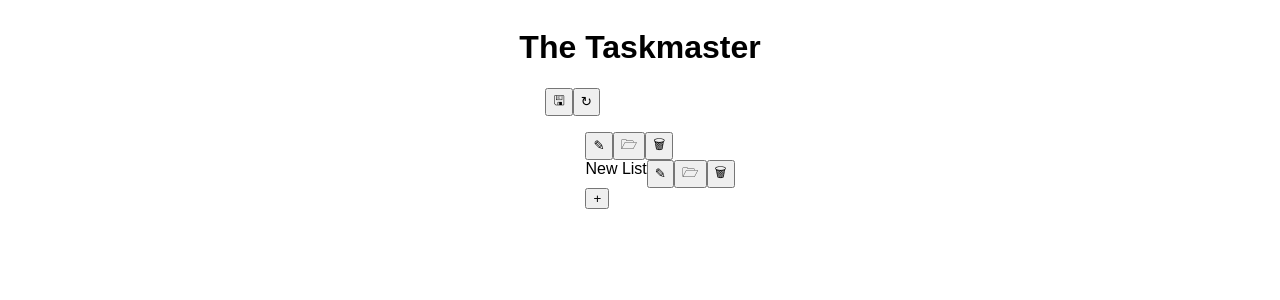
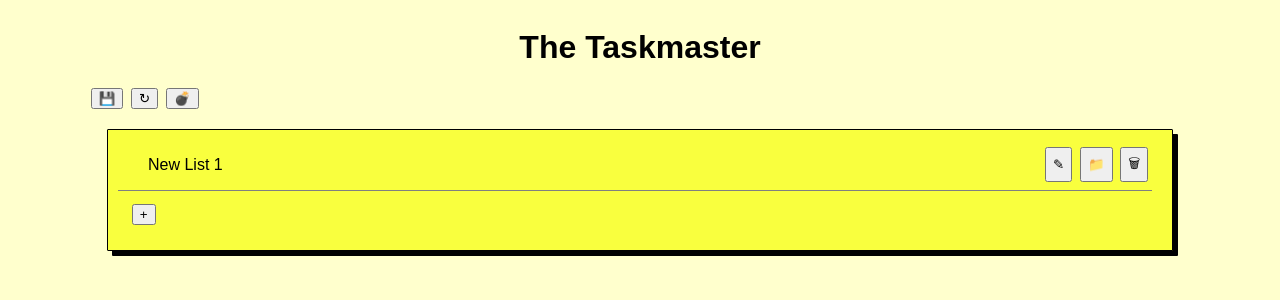
Before and after one commit to Aevo55/A2TodoApp, a SvelteKit app: page / in a window 1280 px wide. Both pictures are taken after a click on the button "New List". Shown: the top 300 px of the page. Built offline with nearby package versions, Linux system fonts and the light colour scheme; a web font is replaced by a local one.

Commit message:
List list working editing

```diff
--- a/src/routes/Todo.svelte
+++ b/src/routes/Todo.svelte
@@ -1,17 +1,11 @@
 <script>
 import {onMount} from 'svelte'
 
+let emptyList = []
+
 let newItem = $state("")
 
-let listList = $state([{
-     items: [{
-          text: "",
-          done: false,
-          edit: false
-     }],
-     edit: false,
-     color: "#FFECA1"
-}])
+let listList = $state([])
 
 let currList = $state(null)
 
@@ -23,21 +17,28 @@ function load(){
      let storedList = localStorage.getItem('storedList')
      if (storedList) {
           listList = (JSON.parse(storedList))
-          for(let l of listList){
-               edit = false
-               for(let i of l.items){
-
+          for(let i = 0; i < listList.length; i++){
+               listList[i].edit = false
+               for(let j = 0; j < listList[i].items.length; j++){
+                    listList[i].items[j].edit = false
                }
           }
+     }else{
+          listList = emptyList
      }
 }
 
-function openMode(){
+function goBack(){
      currList = null
 }
 
 function saveAll() {
      return localStorage.setItem('storedList', JSON.stringify(listList))
+}
+
+function nuke(){
+     localStorage.setItem('storedList', JSON.stringify(emptyList))
+     load();
 }
 
 function trashList(){
@@ -50,14 +51,19 @@ function trashList(){
 
 function newList(){
      listList.push({
-          name: "New List",
+          name: "New List " + (listList.length + 1),
           items: [],
+          edit: false,
           color: "#FFECA1"
      })
 }
 
 function editListName(index){
-
+     let oldEdit = listList[index].edit
+     for(let i = 0; i < listList.length; i++){
+          listList[i].edit = false;
+     }
+     listList[index].edit = !oldEdit;
 }
 
 function openList(index){
@@ -104,47 +110,105 @@ $inspect(listList)
 
 <div class="_col">
      <div class="_row buttonBar">
-          <button type="button" title="Save" onclick={() => saveAll()}>🖫</button>
-          <button type="button" title="Undo" onclick={() => load()}>↻</button>
+          <button class="headerButton" type="button" title="Save" onclick={() => saveAll()}>&#128190;</button>
+          <button class="headerButton" type="button" title="Undo" onclick={() => load()}>↻</button>
+          <button class="headerButton" type="button" title="Kaboom" onclick={() => nuke()}>💣</button>
      </div>
      {#if currList == null}
-     <ul>
+     <div class="listHolder">
           {#each listList as item, index}
-          <li class="_row">
-               <span class="rowText">{item.name}</span>
-               <div class="_row">
-                    <button class="" type="button" title="Rename" onclick={() => editListName(index)}>✎</button>
-                    <button class="" type="button" title="Open" onclick={() => openList(index)}>🗁</button>
-                    <button type="button" title="Remove" onclick={() => trashList(index)}>🗑</button>
+          <div class="listItem _row _jbetween ">
+               {#if item.edit}
+               <input class="rowTextInput" type="text" autofocus bind:value={item.name}>
+               {:else}
+               <div class="rowText">{item.name}</div>
+               {/if}
+               <div class="_row _jend rowButtons">
+                    {#if !item.edit}
+                    <button class="rowButton" type="button" title="Rename" onclick={() => editListName(index)}>✎</button>
+                    {:else}
+                    <button class="rowButton" type="button" title="Rename" onclick={() => editListName(index)}>&#10003;</button>
+                    {/if}
+                    <button class="rowButton" type="button" title="Open" onclick={() => openList(index)}>&#128193;</button>
+                    <button class="rowButton" type="button" title="Remove" onclick={() => trashList(index)}>🗑</button>
                </div>
-          </li>
+          </div>
           {/each}
-          <li><button type="button" title="New List" onclick={() => newList()}>+</button></li>
-     </ul>
+          <div class="_row listItem">
+               <button type="button" title="New List" onclick={() => newList()}>+</button>
+          </div>
+     </div>
      {:else}
-     <ul>
+     <div class="listHolder">
           <div class="_row">
                <h2>{currList.name}</h2>
-               <button type="button" title="Open" onclick={() => openMode()}>⮐</button>
+               <button type="button" title="Open" onclick={() => goBack()}>⮐</button>
           </div>
 
           {#each currList.items as item, index}
-          <li class="_row _jevenly">
-               <span class="rowText">{item.text}</span>
-               <div class="_row">
-                    <button class="" type="button" title="Edit" onclick={() => toggleEdit(index)}>✎</button>
-                    <button type="button" title="Done" onclick={() => toggleDone(index)}>☑</button>
-                    <button type="button" title="Remove" onclick={() => removeItem(index)}>🗑</button>
+          <div class="_row _jbetween">
+               <div class="rowText">{item.text}</div>
+               <div class="_row _jend rowButtons">
+                    <button class="rowButton" type="button" title="Edit" onclick={() => toggleEdit(index)}>✎</button>
+                    <button class="rowButton" type="button" title="Done" onclick={() => toggleDone(index)}>☑</button>
+                    <button class="rowButton" type="button" title="Remove" onclick={() => removeItem(index)}>🗑</button>
                </div>
-          </li>
+          </div>
           {/each}
-          <li><button type="button" title="New Item" onclick={() => createItem()}>+</button></li>
-     </ul>
+          <div class="_row listItem">
+               <button type="button" title="New Item" onclick={() => createItem()}>+</button>
+          </div>
+     </div>
      {/if}
 </div>
 
 
 
 <style>
+     .listHolder{
+          width: 80vw;
+          background-color: #f9ff3e;
+          margin: 20px;
+          padding: 10px 20px;
+          display: flex;
+          flex-direction: column;
+          align-items: flex-start;
+          box-shadow: 5px 5px;
+          border-color: black;
+          border-radius: 1px;
+          border-width: 1px;
+          border-style: solid;
+          position: relative;
+     }
 
+     .listItem{
+          position: relative;
+          height: 50px;
+          align-items: center;
+          width: 100%;
+     }
+
+     .listItem:not(:first-child)::before {
+          position: absolute;
+          display: block;
+          content: "";
+          width: calc(80vw + 10px);
+          top: 0px;
+          left: -10px;
+          height: 1.5px;
+          background-color: grey;
+     }
+
+     .rowText{
+          margin-left: 20px;
+     }
+
+     button{
+
+          margin: 0px 0.3vw;
+     }
+
+     .rowButtons{
+          height: 70%;
+     }
 </style>
--- a/src/style.css
+++ b/src/style.css
@@ -2,6 +2,7 @@ body {
      font-family: "Bungee Spice", sans-serif;
      font-weight: 400;
      font-style: normal;
+     background-color: rgb(255, 255, 205);
 }
 
 .bungee-spice-regular {
@@ -40,6 +41,10 @@ body {
      justify-content: space-evenly;
 }
 
+._jend{
+     justify-content: flex-end;
+}
+
 ._jcenter{
      justify-content: center;
 }
```
